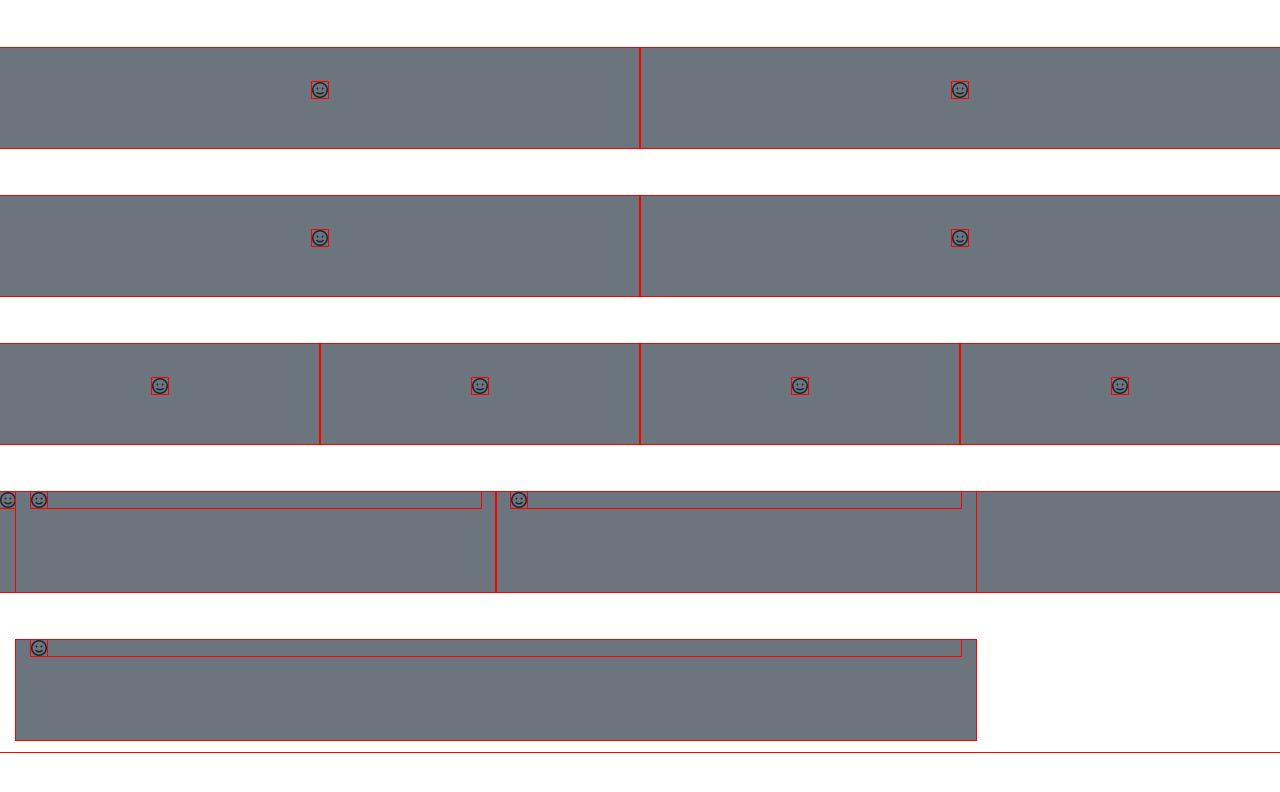
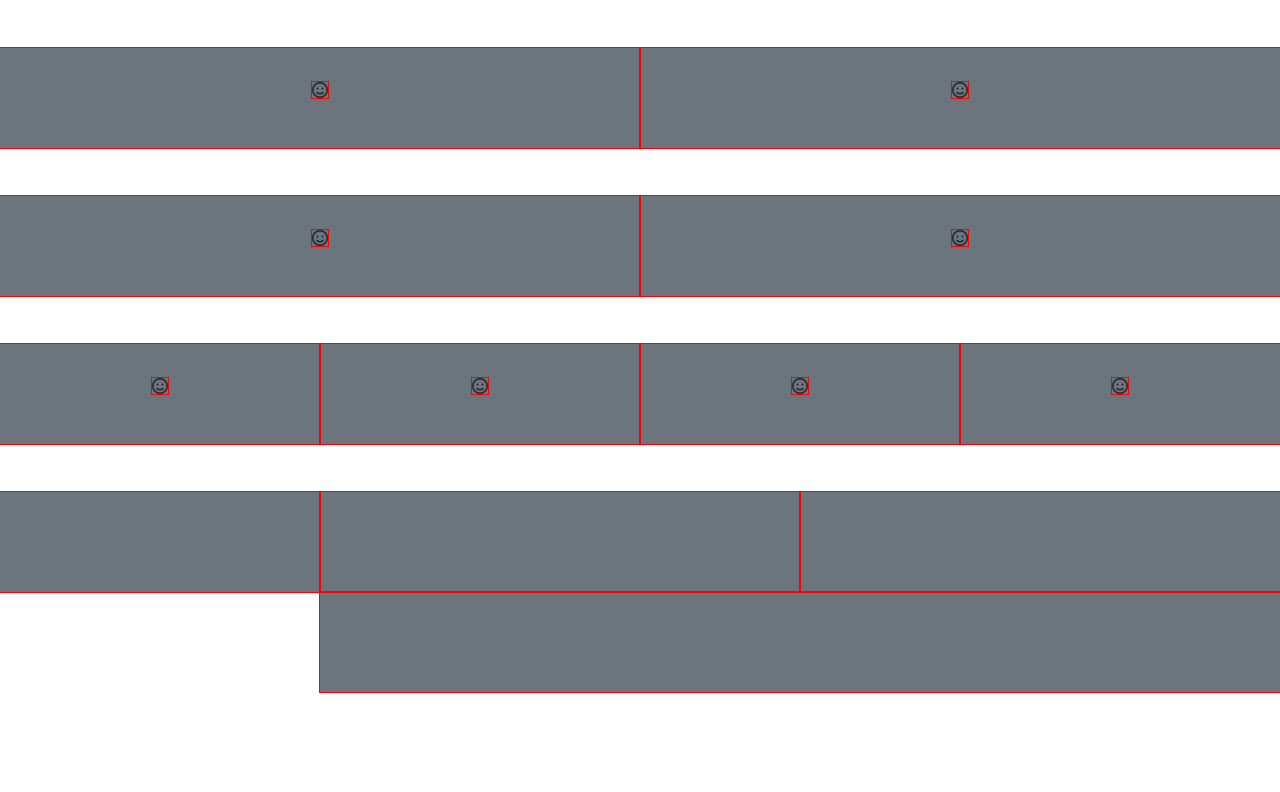
Before and after one commit to micahjbartron/smile.project, a plain HTML site: page index.html in a window 1280 px wide. Drawn offline with nearby package versions, Linux system fonts and the light colour scheme.

Commit message:
getting there

```diff
--- a/index.html
+++ b/index.html
@@ -58,29 +58,26 @@
       </div>
     </div>
 
-    <div class="row bg-secondary my-5">
-      <div class="col-sm--3">
-        <p><i class="far fa-smile"></i></p>
+    <div class="row bg-secondary mt-5">
+      <div class="col-sm-3">
+        <!-- No nesting here -->
       </div>
       <div class="col-sm-9">
+        <!-- Here we nest two rows -->
+        <div class="row">
+          <!-- A first one with two cols -->
+          <div class="col-sm-6"></div>
+          <div class="col-sm-6"></div>
+        </div>
         <div class="row bg-secondary">
-          <div class="col-sm-6">
-            <p><i class="far fa-smile"></i></p>
-          </div>
-          <div class="col-sm-6">
-            <p><i class="far fa-smile"></i></p>
-          </div>
-        </div>
-        <div class="row bg-secondary my-5">
-          <div class="col-sm-12">
-            <p><i class="far fa-smile"></i></p>
-          </div>
+          <!-- A second one with just one col -->
+          <div class="col-sm-12"></div>
         </div>
       </div>
     </div>
 
 
-    </div>
+
   </main>
   <script src="https://kit.fontawesome.com/7280876eb3.js" crossorigin="anonymous"></script>
 </body>
```
